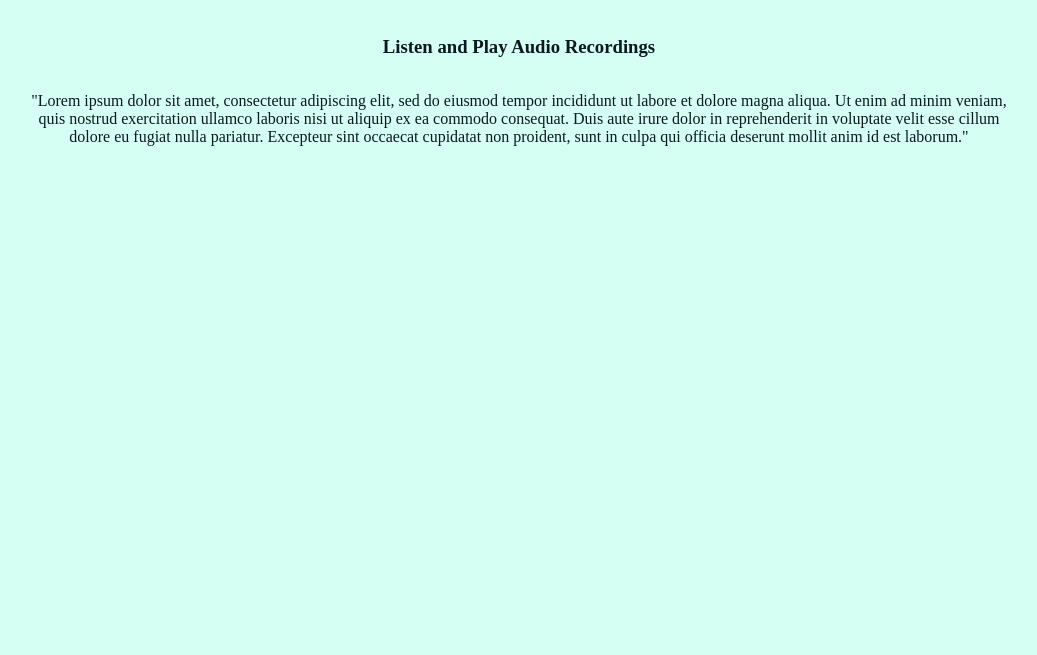
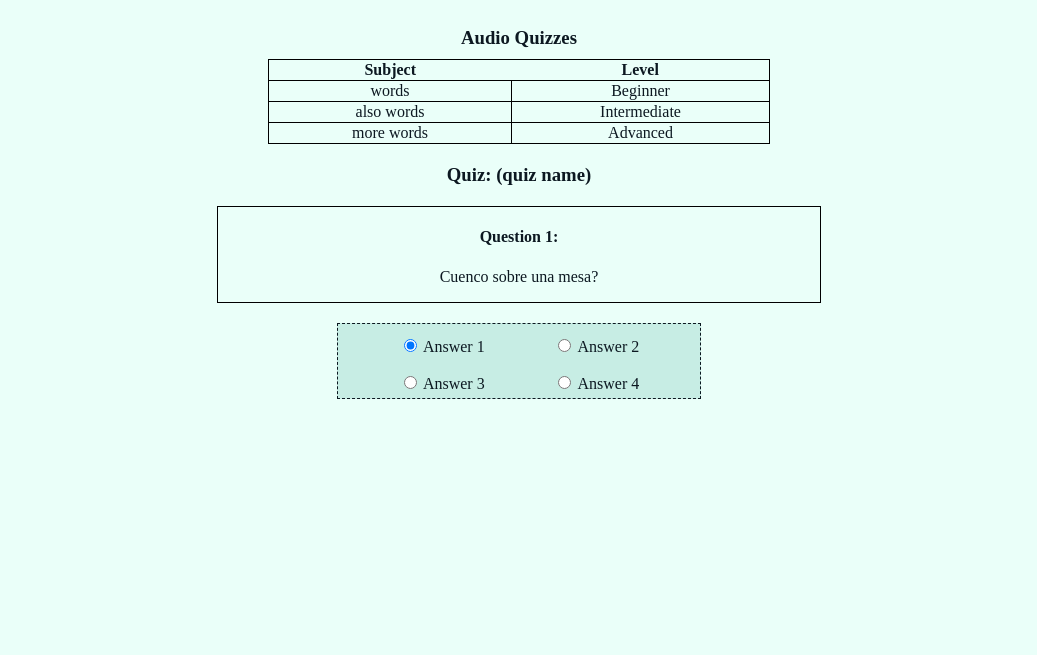
Before and after one commit to Miniture/3370-Project, a plain HTML site: page listnr/quiz.html in a window 1280 px wide. Shown: the part 145-800 px from the top of the page, without its empty margins (121-1158 px from the left). Drawn offline with Linux system fonts and the light colour scheme.

Commit message:
Add files via upload

```diff
--- a/listnr/css/styles.css
+++ b/listnr/css/styles.css
@@ -5,11 +5,12 @@ light gray-blue: #c7ede4
 lighter minty-blue: #d5fff3
 accent red: #e85f5c
 dark blue: #0c1821
+even lighter minty blue: #eafff9
 */
 
 body {
     display: block;
-    background-color: #d5fff3;
+    background-color: #eafff9;
     color: #0c1821;
     width: 80%;
     margin: auto;
@@ -25,13 +26,15 @@ div {
     margin-bottom: 20px;
 }
 
-h1 {
+h1, h2, h3 {
     margin: 10px;
 }
 
-h2 {
-    margin: 10px;
+h3 {
+    width: 100%;
 }
+
+
 /* nav {
     display: inline-flex;
 } */
@@ -120,6 +123,15 @@ form {
     border: 1px dashed #0c1821;
 }
 
+.quizAnswer form {
+    display: inline-flex;
+    flex-flow: row wrap;
+    /* background-color: #c7ede4;
+    border: 1px dotted #0c1821; */
+    justify-content: center;
+    width: 60%;
+}
+
 form input {
     margin-top: 10px;
 }
@@ -131,3 +143,60 @@ form input {
 .audioBox {
     width: 70%;
 }
+
+table {
+    border: 1px solid black;
+    border-collapse: collapse;
+    width: 50%;
+}
+
+th {
+
+    /* border-bottom: 1px solid black; */
+
+}
+
+td {
+    border: 1px solid black;
+}
+
+tr:hover {
+    background-color: #d5fff3;
+}
+
+/* tr:nth-child(even) {
+    background-color: #c7ede4;
+}
+
+tr:nth-child(odd) {
+    background-color: #d5fff3;
+} */
+
+.quizQuestion {
+    height: 60%;
+    width: 60%;
+    border: 1px solid black;
+    margin: 10px;
+
+}
+
+.quizAnswer {
+    height: 60%;
+    width: 60%;
+    /* border: 1px solid green; */
+    margin: 10px;
+
+
+}
+
+.quizAnswer input {
+    border: none;
+
+}
+
+.answerRadio {
+    /* border: 1px solid blue; */
+    width: 40%;
+    margin: 5px;
+
+}
--- a/listnr/quiz.html
+++ b/listnr/quiz.html
@@ -17,10 +17,55 @@
         </nav>
     </div>
     <div class="container">
-        <h3>Listen and Play Audio Recordings</h3>
-        <p>"Lorem ipsum dolor sit amet, consectetur adipiscing elit, sed do eiusmod tempor incididunt ut labore et dolore magna aliqua. Ut enim ad minim veniam,
-            quis nostrud exercitation ullamco laboris nisi ut aliquip ex ea commodo consequat. Duis aute irure dolor in reprehenderit in voluptate velit esse
-            cillum dolore eu fugiat nulla pariatur. Excepteur sint occaecat cupidatat non proident, sunt in culpa qui officia deserunt mollit anim id est laborum."</p>
+        <h3>Audio Quizzes</h3>
+        <table>
+            <tr>
+                <th>Subject</th>
+                <th>Level</th>
+            </tr>
+            <tr>
+                <td>words</td>
+                <td>Beginner</td>
+            </tr>
+            <tr>
+                <td>also words</td>
+                <td>Intermediate</td>
+            </tr>
+            <tr>
+                <td>more words</td>
+                <td>Advanced</td>
+            </tr>
+        </table>
+    </div>
+    <div class="container">
+        <h3>Quiz: (quiz name)</h3>
+        <div class="quizQuestion">
+            <h4>Question 1:</h4>
+            <p>Cuenco sobre una mesa?</p>
+        </div>
+        <div class="quizAnswer">
+            <form>
+                <div class="answerRadio">
+                    <input type="radio" id="answer1" name="quizAnswerSelect" value="Answer 1" checked="checked">
+                    <label for="answer1">Answer 1</label>
+                </div>
+
+                <div class="answerRadio">
+                    <input type="radio" id="answer2" name="quizAnswerSelect" value="Answer 2">
+                    <label for="answer2">Answer 2</label>
+                </div>
+
+                <div class="answerRadio">
+                    <input type="radio" id="answer3" name="quizAnswerSelect" value="Answer 3">
+                    <label for="answer3">Answer 3</label>
+                </div>
+
+                <div class="answerRadio">
+                    <input type="radio" id="answer4" name="quizAnswerSelect" value="Answer 4">
+                    <label for="answer4">Answer 4</label>
+                </div>
+            </form>
+        </div>
     </div>
 
 
```
